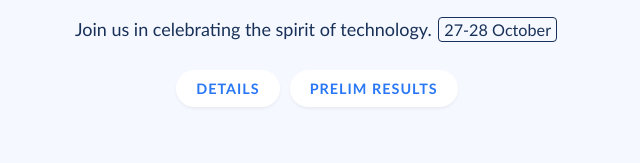
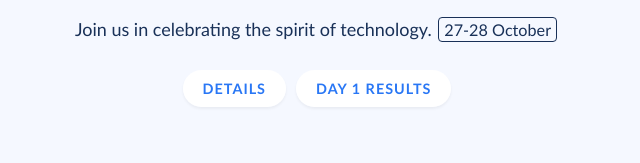
Before and after one commit to exunclan/website-2018, a Gatsby site: page / in a window 1280 px wide. Shown: the part 573-736 px from the top of the page, 323-963 px from the left. Built offline with nearby package versions, Linux system fonts and the light colour scheme; Gatsby itself is replaced by a stand-in of ours.

Commit message:
added Day 1 result button

```diff
--- a/src/pages/index.js
+++ b/src/pages/index.js
@@ -97,9 +97,9 @@ const Index = () => (
                   borderRadius: 100,
                   boxShadow: '0 2px 3px 0 rgba(0, 0, 0, 0.05)',
                 }}
-                href="https://exun.co/18/prelims"
+                href="https://exun.co/results"
               >
-                Prelim Results
+                Day 1 Results
               </a>
             </p>
             <div style={{ paddingTop: '4rem' }}>
```
